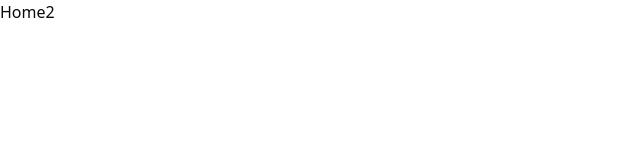
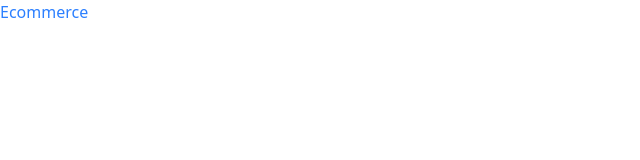
Before and after one commit to KaziBadrul/Ecommerce-Site, a Next.js app: page / in a window 1280 px wide. Shown: the top 160 px of the page, without its empty margins (0-640 px from the left). Built offline with nearby package versions, Linux system fonts and the light colour scheme.

Commit message:
Update page.tsx

```diff
--- a/app/page.tsx
+++ b/app/page.tsx
@@ -1,7 +1,7 @@
 export default function Home() {
   return (
     <div>
-      <p>Home2</p>
+      <p className="text-blue-500">Ecommerce</p>
     </div>
   );
 }
```
